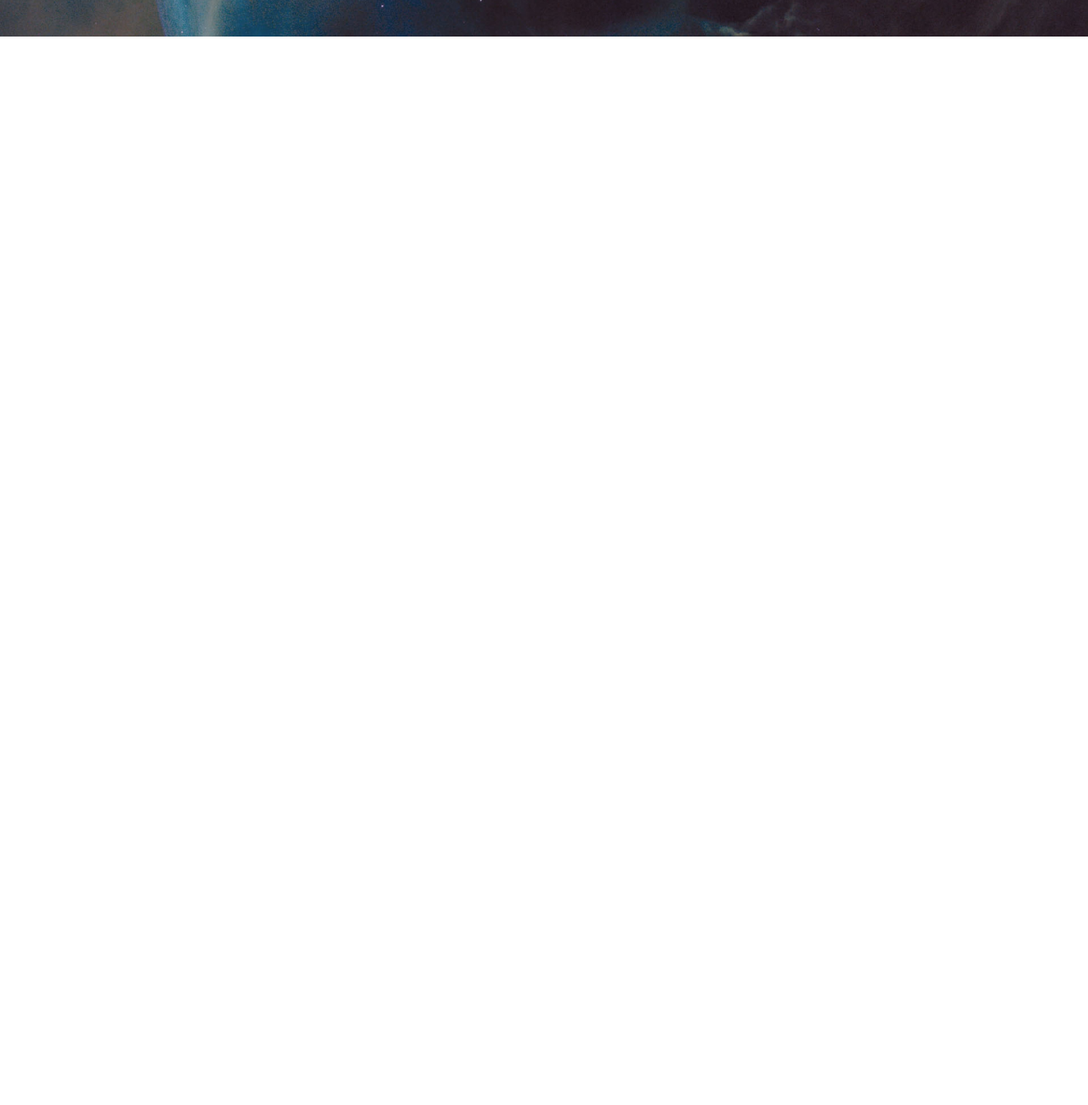
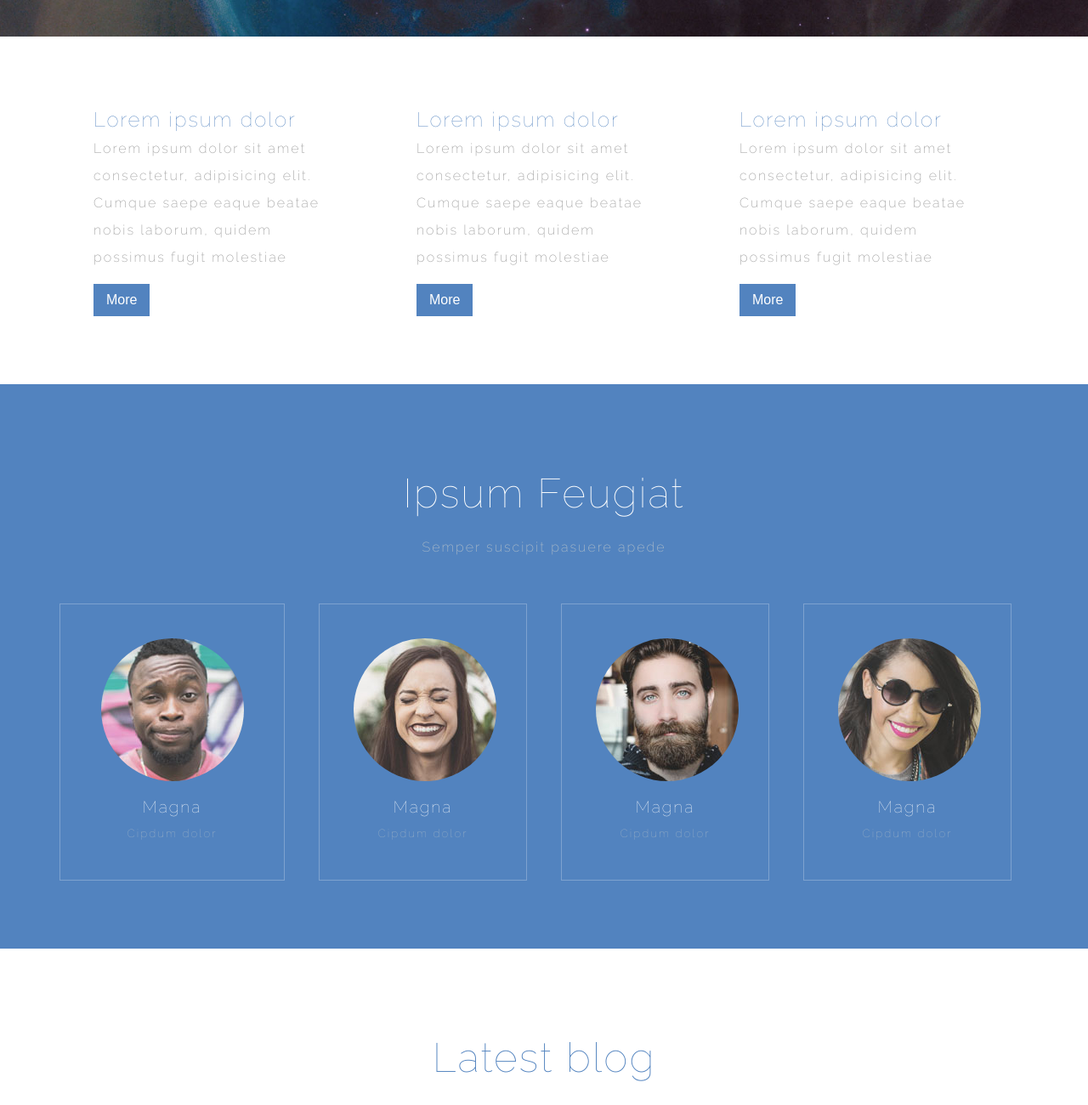
Before and after one commit to nopancarev/theory-project, a plain HTML site: page index.html in a window 1280 px wide. Shown: the part 480-1780 px from the top of the page at 85% size. Before the commit the page ends 800 px from the top, so only its background shows below. Drawn offline with Linux system fonts and the light colour scheme.

Commit message:
page content

```diff
--- a/index.html
+++ b/index.html
@@ -24,5 +24,108 @@
         </h4>
       </hgroup>
     </header>
+
+    <!-- SECTION FIRST -->
+
+    <section class="first container">
+      <article>
+        <h2>Lorem ipsum dolor</h2>
+        <p>
+          Lorem ipsum dolor sit amet consectetur, adipisicing elit. Cumque saepe
+          eaque beatae nobis laborum, quidem possimus fugit molestiae
+        </p>
+        <button>More</button>
+      </article>
+      <article>
+        <h2>Lorem ipsum dolor</h2>
+        <p>
+          Lorem ipsum dolor sit amet consectetur, adipisicing elit. Cumque saepe
+          eaque beatae nobis laborum, quidem possimus fugit molestiae
+        </p>
+        <button>More</button>
+      </article>
+      <article>
+        <h2>Lorem ipsum dolor</h2>
+        <p>
+          Lorem ipsum dolor sit amet consectetur, adipisicing elit. Cumque saepe
+          eaque beatae nobis laborum, quidem possimus fugit molestiae
+        </p>
+        <button>More</button>
+      </article>
+    </section>
+
+    <!-- SECTION TEAM -->
+
+    <section class="team">
+      <h2>Ipsum Feugiat</h2>
+      <p class="container">Semper suscipit pasuere apede</p>
+      <div class="container">
+        <article>
+          <div class="wrap">
+            <img src="pic03.jpg" alt="" />
+            <h3>Magna</h3>
+            <h5>Cipdum dolor</h5>
+          </div>
+        </article>
+        <article>
+          <div class="wrap">
+            <img src="pic04.jpg" alt="" />
+            <h3>Magna</h3>
+            <h5>Cipdum dolor</h5>
+          </div>
+        </article>
+        <article>
+          <div class="wrap">
+            <img src="pic05.jpg" alt="" />
+            <h3>Magna</h3>
+            <h5>Cipdum dolor</h5>
+          </div>
+        </article>
+        <article>
+          <div class="wrap">
+            <img src="pic06.jpg" alt="" />
+            <h3>Magna</h3>
+            <h5>Cipdum dolor</h5>
+          </div>
+        </article>
+      </div>
+    </section>
+
+    <!-- SECTION BLOG -->
+
+    <section class="blog container">
+      <h2>Latest blog</h2>
+      <p class="container">
+        Lorem ipsum dolor, sit amet consectetur adipisicing elit. Atque sint hic
+        aliquid, obcaecati numquam at dolor necessitatibus corrupti mollitia.
+        Quos?
+      </p>
+      <article>
+        <img src="pic01.jpg" alt="" />
+        <h3>Blog jedan</h3>
+        <p>
+          Lorem ipsum dolor sit amet consectetur, adipisicing elit. Incidunt
+          nulla, velit repudiandae ipsa, ullam ipsam a aliquam quasi quidem
+          corporis autem aperiam, dolor dolorum sunt eius porro in commodi? Ex
+          molestias culpa fugiat qui perspiciatis expedita, provident ab itaque
+          ipsum, nemo hic ratione consequatur tempora inventore iusto voluptate
+          ad. Neque distinctio quis qui commodi magni!
+        </p>
+        <button>More</button>
+      </article>
+      <article>
+        <img src="pic02.jpg" alt="" />
+        <h3>Blog dva</h3>
+        <p>
+          Lorem ipsum dolor sit amet consectetur, adipisicing elit. Incidunt
+          nulla, velit repudiandae ipsa, ullam ipsam a aliquam quasi quidem
+          corporis autem aperiam, dolor dolorum sunt eius porro in commodi? Ex
+          molestias culpa fugiat qui perspiciatis expedita, provident ab itaque
+          ipsum, nemo hic ratione consequatur tempora inventore iusto voluptate
+          ad. Neque distinctio quis qui commodi magni!
+        </p>
+        <button>More</button>
+      </article>
+    </section>
   </body>
 </html>
--- a/style.css
+++ b/style.css
@@ -20,6 +20,7 @@ body {
   letter-spacing: 2px;
   color: var(--gray);
   line-height: 2;
+  font-weight: 200;
 }
 h1,
 h2,
@@ -46,7 +47,22 @@ a {
 ul {
   list-style: none;
 }
+button {
+  padding: 10px 15px;
+  background: var(--blue);
+  color: var(--white);
+  border: none;
+  cursor: pointer;
+  font-size: 1rem;
+  transition: var(--transition);
+  margin-top: 15px;
+}
+button :hover {
+  background: var(--darkenBlue);
+}
+
 /* HEADER */
+
 header {
   background-image: url(banner.jpg);
   background-size: cover;
@@ -89,6 +105,100 @@ hgroup h4 {
   font-size: 1.5rem;
   color: var(--lightGray);
 }
-hgroup h4 span{
-    text-transform: uppercase;
+hgroup h4 span {
+  text-transform: uppercase;
 }
+
+/* SECTION FIRST */
+
+.first {
+  display: flex;
+  align-items: center;
+  justify-content: space-between;
+  padding: 80px 0;
+}
+.first article:nth-child(1) {
+  border-right: 1px solid var(--textColor);
+  padding: 0 40px;
+}
+.first article:nth-child(2) {
+  border-right: 1px solid var(--textColor);
+  padding: 0 40px;
+}
+.first article:nth-child(3) {
+  padding: 0 40px;
+}
+.first article h2 {
+  color: var(--blue);
+  line-height: 1.5;
+}
+
+/* SECTION TEAM */
+
+.team {
+  background-color: var(--blue);
+  padding: 80px 0;
+  text-align: center;
+}
+.team h2 {
+  color: var(--white);
+  font-size: 3rem;
+}
+.team h2 + p {
+  color: var(--lightGray);
+}
+.team article {
+  float: left;
+  width: 25%;
+  margin-top: 50px;
+}
+.team article .wrap {
+  border: 1px solid rgba(255, 255, 255, 0.25);
+  padding: 40px;
+  margin: 0 20px;
+}
+.team article .wrap img {
+  border-radius: 50%;
+}
+.team article:first-child .wrap {
+  margin-left: 0px;
+}
+team article:last-child .wrap {
+  margin-right: 0px;
+}
+.team article .wrap h3 {
+  color: var(--white);
+  font-size: 1.2rem;
+}
+.team article .wrap h5 {
+  color: var(--lightGray);
+}
+
+/* SECTION BLOG */
+
+.blog {
+  padding: 80px 0;
+}
+.blog h2 {
+  text-align: center;
+  font-size: 3rem;
+  color: var(--blue);
+}
+.blog h2 + p {
+  text-align: center;
+}
+.blog img {
+  width: 100%;
+}
+.blog article {
+  width: 50%;
+  float: left;
+  padding: 30px;
+}
+.blog h3 {
+  color: var(--blue);
+  font-size: 2rem;
+}
+.blog p {
+  padding: 20px;
+}
```
Also changed, not shown: pic03.jpg (added).
